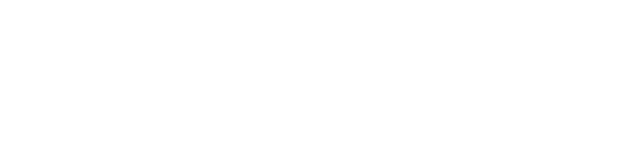
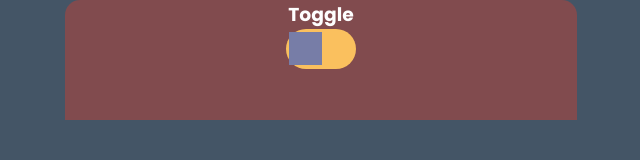
Before and after one commit to dave-sommerville/cookie-dialogue, a plain HTML site: page index.html in a window 1280 px wide. Shown: the whole page, without its empty margins (319-959 px from the left). Drawn offline with Linux system fonts and the light colour scheme.

Commit message:
toggle button added from switches control project

```diff
--- a/index.html
+++ b/index.html
@@ -17,8 +17,16 @@
 	<style src="./src/js/app.js" defer></style>
 </head>
 <body>
-	<main>
-
+	<main class="flex f-col">
+		<section class="toggle-display">
+			<h3>Toggle</h3>
+			<div class="toggle-container">
+				<input type="checkbox" id="toggle" class="toggle-checkbox">
+				<label for="toggle" class="toggle-label">
+					<span class="toggle-ball circle"></span>
+				</label>
+			</div>
+		</section>
 	</main>
 </body>
 </html>
--- a/src/css/style.css
+++ b/src/css/style.css
@@ -15,3 +15,88 @@
 .cursor-pointer {
 	cursor: pointer;
 }
+
+:root {
+	--clr-drk-1: #777da7;
+	--clr-drk-2: #814b4e;
+	--clr-accent-1: #fac05e;
+	--clr-accent: #fac05e;
+	--clr-accent-2: #f79d84;
+	--clr-blue: #3fa7d6;
+	--clr-orange: #ee6352;
+	--clr-green: #59cd90;
+	--clr-text: #fefefe;
+}
+
+body {
+	font-family: "Poppins", Arial, sans-serif;
+	color: #fefefe;
+	background-color: #456;
+}
+
+main {
+	justify-content: center;
+	align-items: center;
+	position: relative;
+	z-index: 0;
+}
+
+.toggle-display {
+	width: 40svw;
+	height: 15svh;
+	background-color: var(--clr-drk-2);
+	text-align: center;
+}
+
+.toggle-display {
+	border-top-right-radius: 15px;
+	border-top-left-radius: 15px;
+}
+
+.slider-display {
+	border-bottom-right-radius: 15px;
+	border-bottom-left-radius: 15px;
+}
+
+.toggle-container {
+  display: inline-block;
+  position: relative;
+  width: 70px;
+  height: 40px;
+}
+
+/* Hidden checkbox */
+.toggle-checkbox {
+  display: none;
+}
+
+/* Label (outer oval) */
+.toggle-label {
+  display: block;
+  background-color: var(--clr-accent-1);
+  border-radius: 30px;
+  width: 100%;
+  height: 100%;
+  cursor: pointer;
+  transition: background-color 0.3s ease;
+}
+
+/* Ball (inner circle) */
+.toggle-ball {
+  position: absolute;
+  top: 3px;
+  left: 3px;
+  width: 33px;
+  height: 33px;
+  background-color: var(--clr-drk-1);
+  transition: transform 0.3s ease;
+}
+
+/* Translation with absolute positioning to give the toggle appearnace */
+.toggle-checkbox:checked + .toggle-label {
+  background-color: var(--clr-green);
+}
+
+.toggle-checkbox:checked + .toggle-label .toggle-ball {
+  transform: translateX(31px);
+}
```
Also changed, not shown: src/js/app.js (+9 -0 lines).
